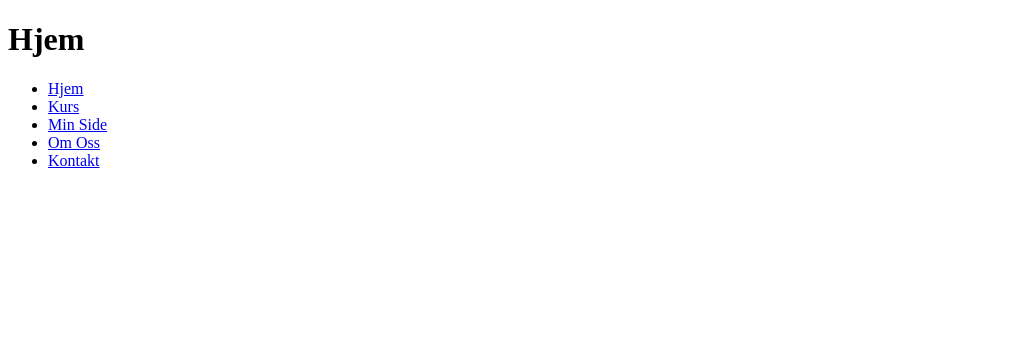
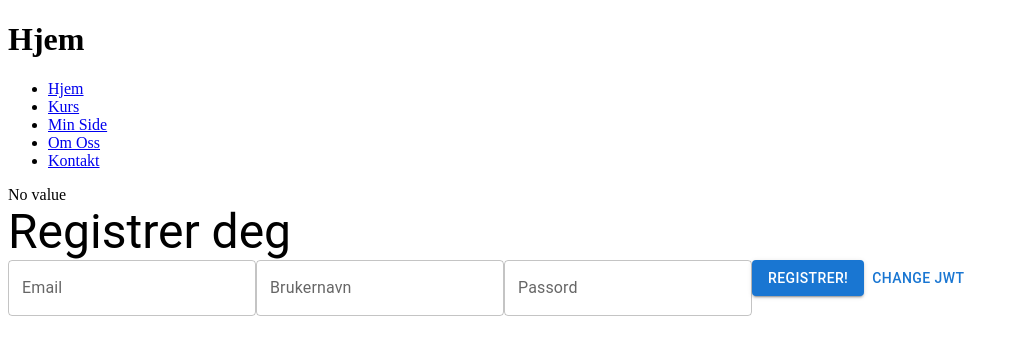
Before and after one commit to davemarong/JTI-Online-Course, a Next.js app: page / in a window 1280 px wide. Shown: the top 354 px of the page, without its empty margins (0-1019 px from the left). Built offline with nearby package versions, Linux system fonts and the light colour scheme.

Commit message:
Context semi done

```diff
--- a/pages/index.js
+++ b/pages/index.js
@@ -2,11 +2,17 @@
 import Image from "next/image";
 import styles from "../styles/Home.module.css";
 import Nav from "../src/components/Nav/Nav";
+import Register from "../src/components/Register/Register";
+import { createContext } from "react";
+import { useState, useMemo, useContext } from "react";
+import UserDataProvider from "../src/components/Context/UserDataProvider";
+import { UserData } from "../src/components/Context/UserDataProvider";
 export default function Home() {
   return (
-    <div>
+    <UserDataProvider>
       <h1>Hjem</h1>
       <Nav />
-    </div>
+      <Register />
+    </UserDataProvider>
   );
 }
--- /dev/null
+++ b/src/components/Context/UserDataProvider.js
@@ -0,0 +1,11 @@
+import React from "react";
+import { createContext } from "react";
+import { useState } from "react";
+
+export const UserData = createContext({ jwt: "no value", setJwt: () => {} });
+
+export default function UserDataProvider(props) {
+  const [jwt, setJwt] = useState("No value");
+  const value = { jwt: jwt, setJwt: setJwt };
+  return <UserData.Provider value={value}>{props.children}</UserData.Provider>;
+}
--- /dev/null
+++ b/src/components/Register/Register.js
@@ -0,0 +1,72 @@
+//   Imports
+import React from "react";
+import { useState, useContext } from "react";
+import TextField from "@mui/material/TextField";
+import Typography from "@mui/material/Typography";
+import Button from "@mui/material/Button";
+import axios from "axios";
+import { UserData } from "../Context/UserDataProvider";
+// FUNCTIONAL COMPONENT
+export default function Register() {
+  //   State
+  const [username, setUsername] = useState();
+  const [password, setPassword] = useState();
+  const [email, setEmail] = useState();
+
+  //   Context
+  const { jwt, setJwt } = useContext(UserData);
+  //   Functions
+  const handleEmailInput = (event) => {
+    setEmail(event.target.value);
+  };
+  const handleUsernameInput = (event) => {
+    setUsername(event.target.value);
+  };
+  const handlePasswordInput = (event) => {
+    setPassword(event.target.value);
+  };
+  const handleJwt = () => {
+    console.log("Done");
+    setJwt("New value");
+  };
+  const handleRegisterUser = () => {
+    axios
+      .post("http://localhost:1337/auth/local/register", {
+        username: username,
+        email: email,
+        password: password,
+      })
+      .then((response) => {
+        // Handle success.
+        console.log("Well done!");
+        console.log("User profile", response.data.user);
+        console.log("User token", response.data.jwt);
+      })
+      .catch((error) => {
+        // Handle error.
+        console.log("An error occurred:", error.response);
+      });
+  };
+  //   Return
+  return (
+    <div>
+      {jwt}
+      <Typography variant="h3">Registrer deg</Typography>
+      <TextField onChange={handleEmailInput} label="Email" variant="outlined" />
+      <TextField
+        onChange={handleUsernameInput}
+        label="Brukernavn"
+        variant="outlined"
+      />
+      <TextField
+        onChange={handlePasswordInput}
+        label="Passord"
+        variant="outlined"
+      />
+      <Button onClick={handleRegisterUser} variant="contained">
+        Registrer!
+      </Button>
+      <Button onClick={handleJwt}>Change jwt</Button>
+    </div>
+  );
+}
--- /dev/null
+++ b/src/components/Register/useRegister.js
@@ -0,0 +1,5 @@
+import React from "react";
+
+export default function useRegister() {
+  return <div></div>;
+}
```
Also changed, not shown: package.json (+7 -1 lines), src/components/Login/Login.js (added), 1 other file (tests, documents, lock files or other folders).
